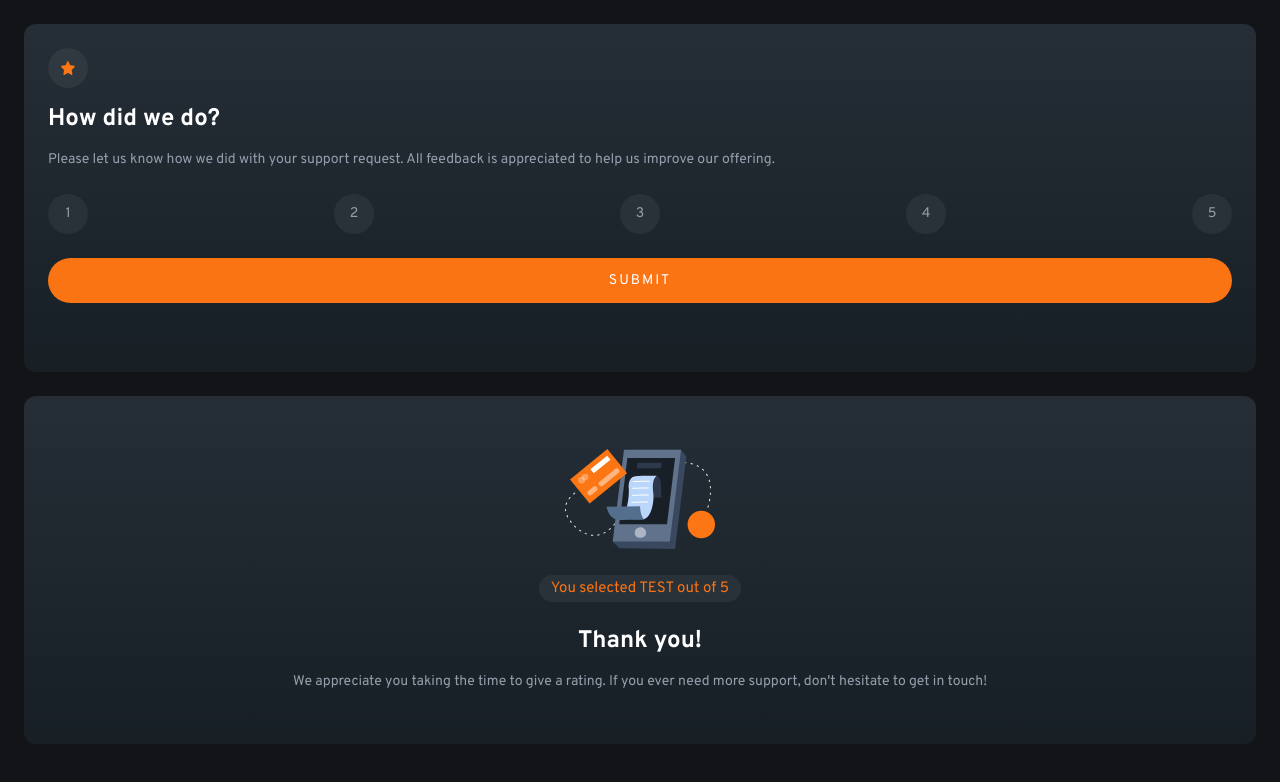
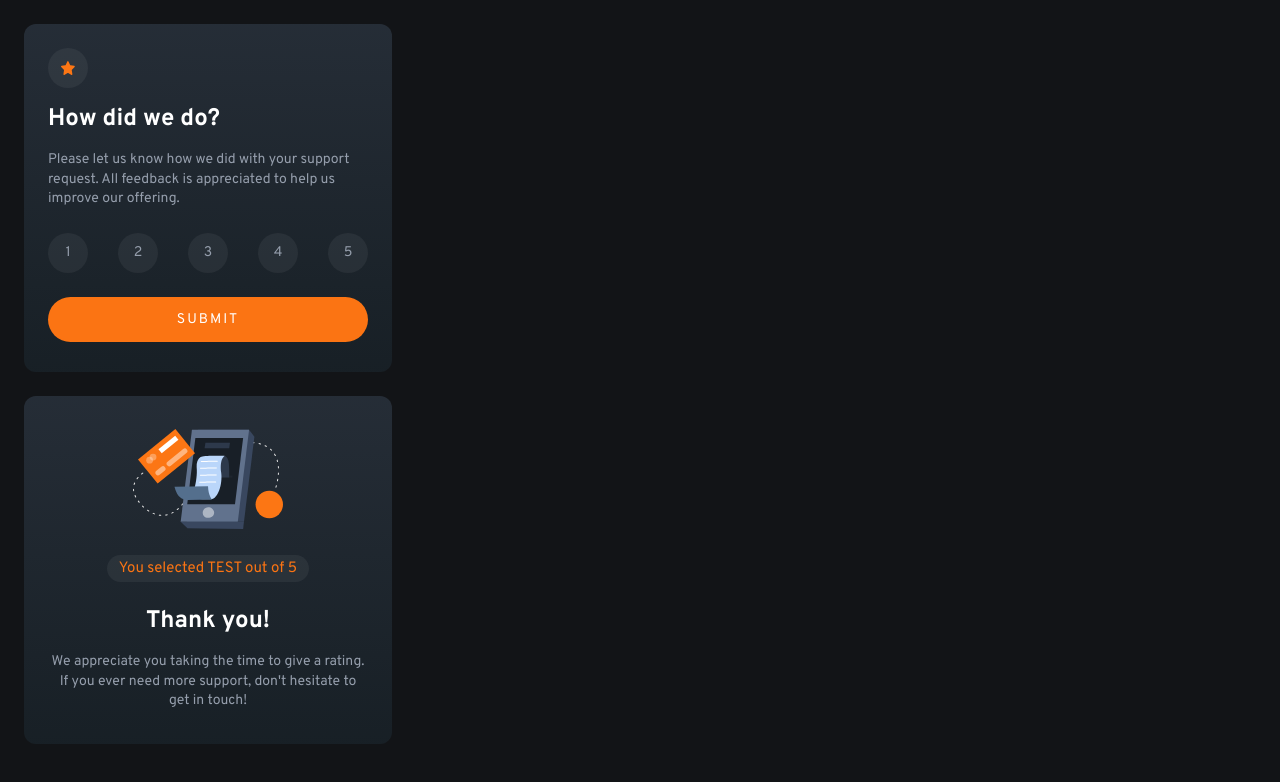
Before and after one commit to Scott1UP/interactive-rating, a plain HTML site: page index.html in a window 1280 px wide. Drawn offline with Linux system fonts and the light colour scheme.

```diff
--- a/styles.css
+++ b/styles.css
@@ -34,6 +34,7 @@
     display: flex;
     flex-direction: column;
     min-height: 18.75rem;
+    max-width: 20rem;
     padding: 1.5rem;
     margin: 1.5rem;
     border-radius: .75rem;
```
